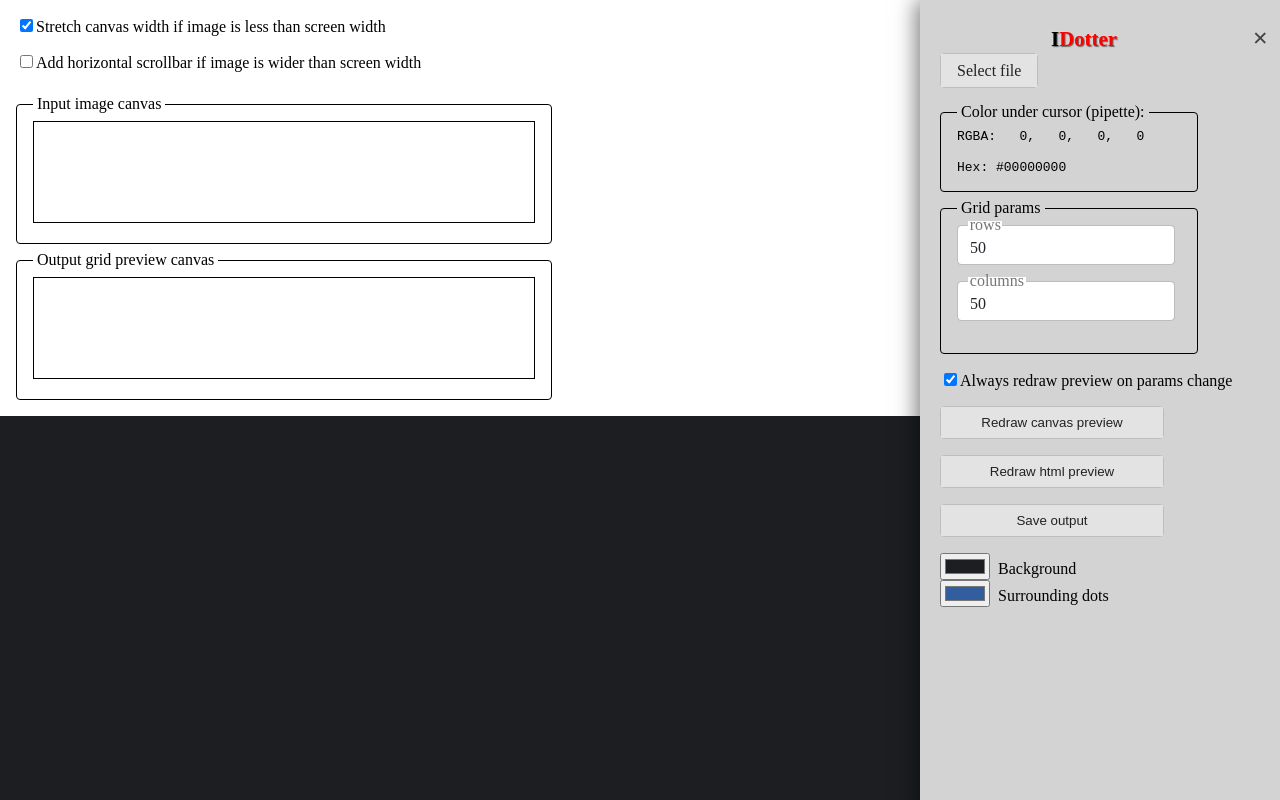
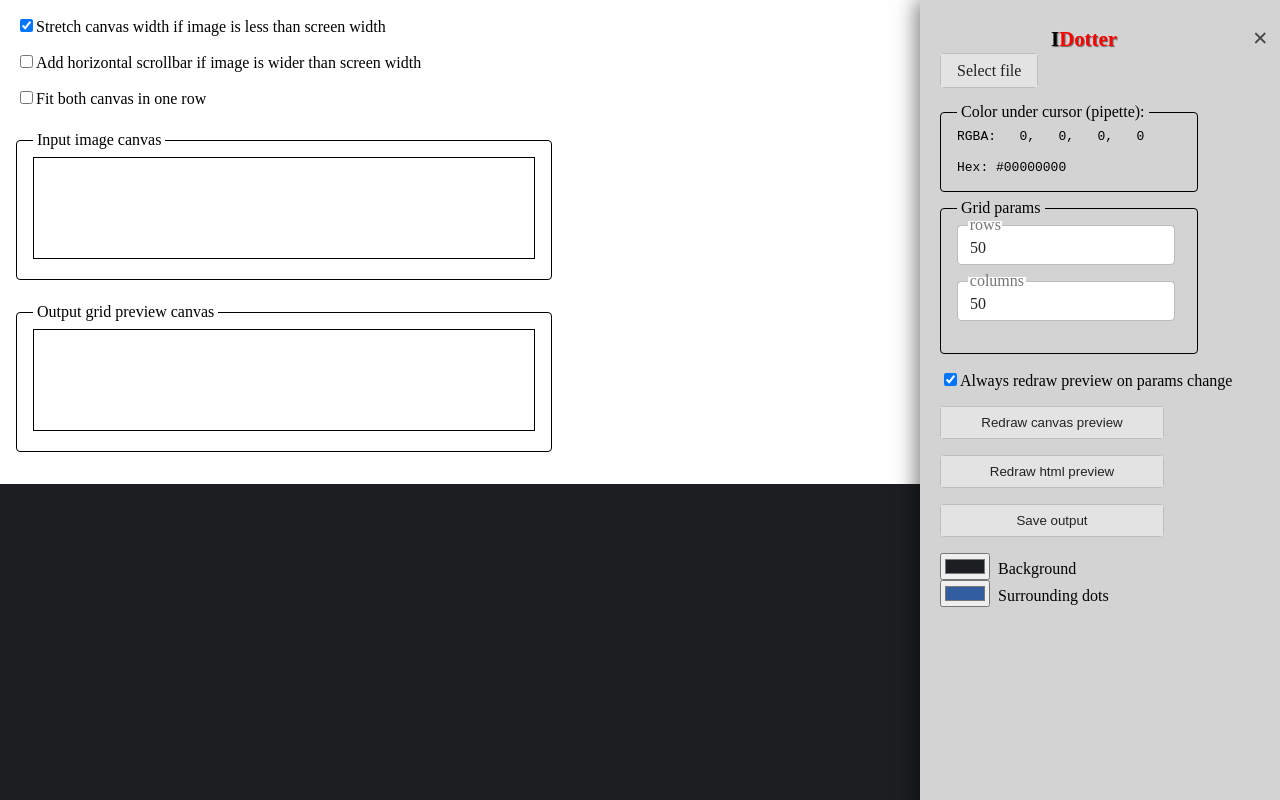
Before and after one commit to VasiliyTemniy/image-dotter, a React (Create React App) app: page / in a window 1280 px wide. Shown: the top 800 px of the page. Built offline with nearby package versions, Linux system fonts and the light colour scheme.

Commit message:
add 'fit both canvas in one row' as option

```diff
--- a/src/App.js
+++ b/src/App.js
@@ -25,6 +25,7 @@ const App = () => {
   const [message, setMessage] = useState({ text : null, type : null, timeoutId : null, shown : false });
   const [stretchCanvas, setStretchCanvas] = useState(true);
   const [screenOverflow, setScreenOverflow] = useState(false);
+  const [fitBothCanvasInOneRow, setFitBothCanvasInOneRow] = useState(false);
 
   const showNotification = (text, type) => {
     if (message.timeoutId) {
@@ -96,6 +97,10 @@ const App = () => {
     setScreenOverflow(value);
   };
 
+  const updateFitBothCanvasInOneRow = (value) => {
+    setFitBothCanvasInOneRow(value);
+  };
+
   const handleFileSelection = async (e) => {
     e.preventDefault();
     if (!e.target.files || !e.target.files[0]) {
@@ -125,7 +130,11 @@ const App = () => {
     unavailableWidth += Number(canvasContainerStyle.marginLeft.replace('px', ''));
     unavailableWidth += Number(canvasContainerStyle.marginRight.replace('px', ''));
 
-    const availableScreenWidth = windowWidth - unavailableWidth;
+    let availableScreenWidth = windowWidth - unavailableWidth;
+
+    if (fitBothCanvasInOneRow) {
+      availableScreenWidth = Math.floor((availableScreenWidth - unavailableWidth) / 2);
+    }
 
     if (stretchCanvas && image.width <= availableScreenWidth) {
       inputCanvasRef.current.width = availableScreenWidth;
@@ -180,6 +189,8 @@ const App = () => {
         updateStretchCanvas={updateStretchCanvas}
         screenOverflow={screenOverflow}
         updateScreenOverflow={updateScreenOverflow}
+        fitBothCanvasInOneRow={fitBothCanvasInOneRow}
+        updateFitBothCanvasInOneRow={updateFitBothCanvasInOneRow}
       />
       <GridOutput ref={gridOutputRef} />
     </>
--- a/src/components/ImageInit.js
+++ b/src/components/ImageInit.js
@@ -7,7 +7,9 @@ const ImageInit = ({
   stretchCanvas,
   updateStretchCanvas,
   screenOverflow,
-  updateScreenOverflow
+  updateScreenOverflow,
+  fitBothCanvasInOneRow,
+  updateFitBothCanvasInOneRow
 }) => {
 
   const topsideStyle = {
@@ -81,7 +83,24 @@ const ImageInit = ({
             Add horizontal scrollbar if image is wider than screen width
           </label>
         </div>
+        <div className="checkbox-input">
+          <input
+            id="fit-canvas-in-one-row"
+            type="checkbox"
+            name="fit-canvas-in-one-row"
+            className="checkbox-input__field"
+            checked={fitBothCanvasInOneRow}
+            onChange={(e) => updateFitBothCanvasInOneRow(e.target.checked)}
+          />
+          <label
+            htmlFor="fit-canvas-in-one-row"
+            className="checkbox-input__label"
+          >
+            Fit both canvas in one row
+          </label>
         </div>
+      </div>
+      <div className={`container ${fitBothCanvasInOneRow ? 'flex wrap' : 'flex column'}`}>
         <div className='container padding-1rem border-black-1px width-fit-content bg-white margin-1rem'>
           <div className='title'>
             Input image canvas
@@ -111,6 +130,7 @@ const ImageInit = ({
           </canvas>
         </div>
       </div>
+    </div>
   );
 };
 
```
Lines whose indentation alone changed are shown as unchanged.
